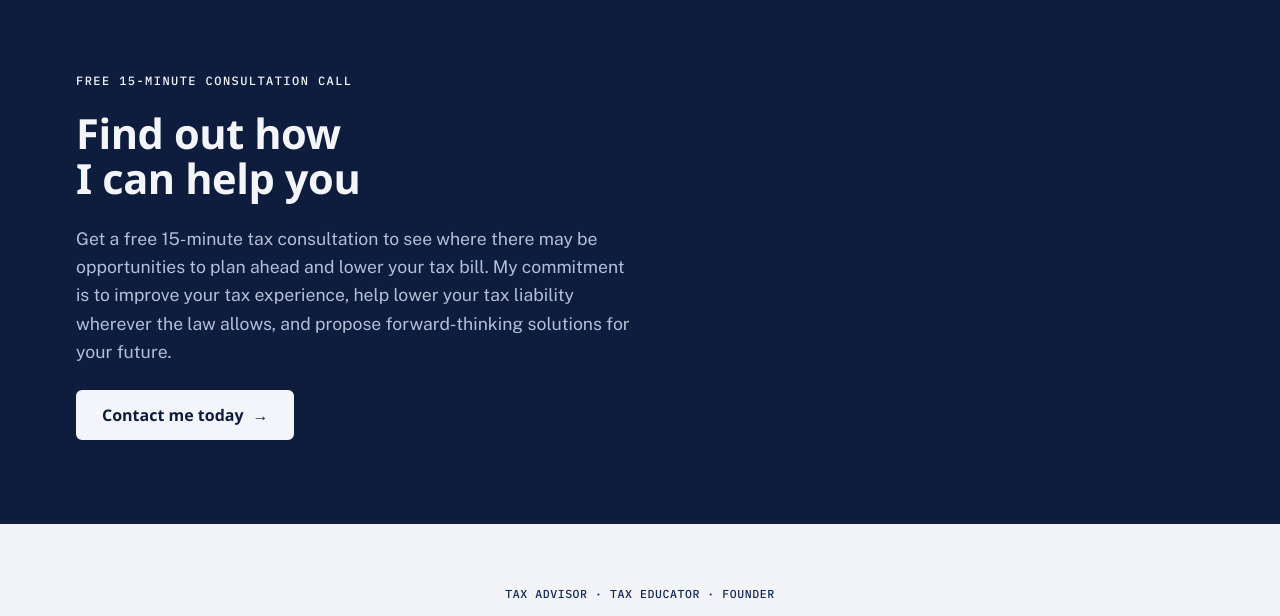
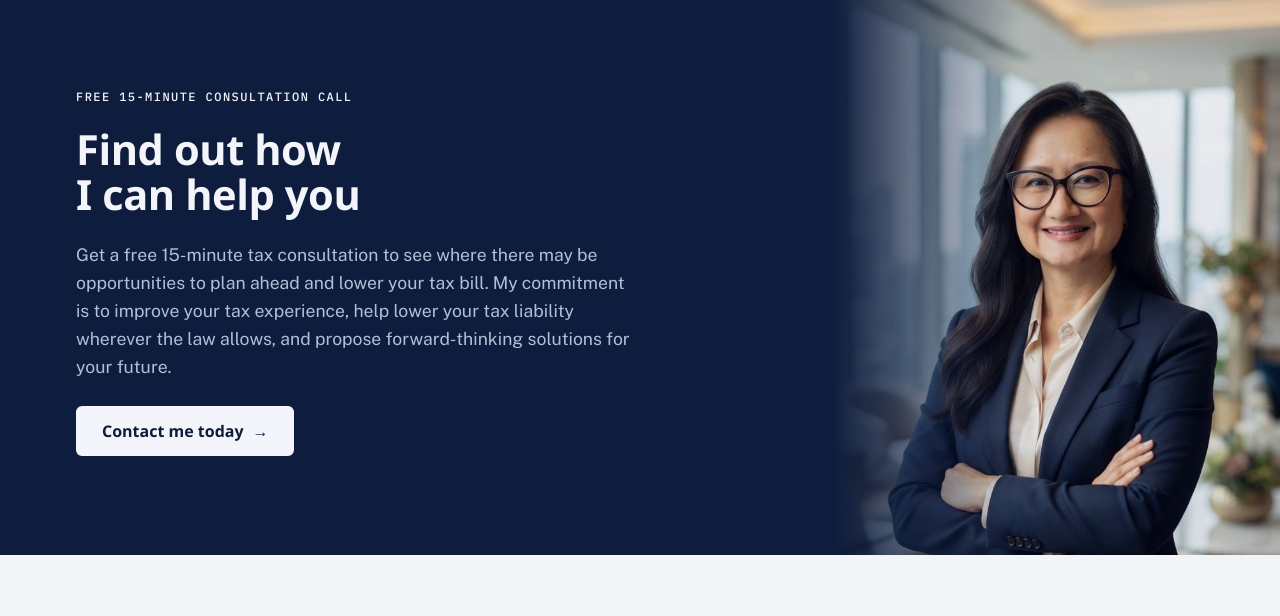
Before and after one commit to aitechphyre/the-tax-files-advisory, a plain HTML site: page page.html in a window 1280 px wide. Shown: the part 109-725 px from the top of the page. Drawn offline with nearby package versions, Linux system fonts and the light colour scheme; a web font is replaced by a local one.

Commit message:
Fix home banner photo size on wide screens
Co-Authored-By: Claude Sonnet 5.5 <noreply@anthropic.com>
Claude-Session: https://claude.ai/code/session_019eS2Gt2z94qfohzt4BmGTu

```diff
--- a/page.html
+++ b/page.html
@@ -123,6 +123,12 @@ section.block{padding-block:80px}
 .banner{position:relative;color:var(--on-band);background:var(--band)}
 .banner img.bg{position:absolute;inset:0;width:100%;height:100%;object-fit:cover;opacity:.28}
 .banner .wrap{position:relative;display:grid;gap:24px;justify-items:start;padding-block:84px;max-width:1160px}
+.banner{overflow:hidden}
+.banner .bn-grid{display:block;position:static}
+.banner .bn-txt{display:grid;gap:24px;justify-items:start;max-width:min(600px,54%)}
+.banner .bn-ph{position:absolute;right:0;top:0;height:100%;width:min(46%,447px);object-fit:cover;object-position:50% 14%;display:block;opacity:.92;-webkit-mask-image:linear-gradient(to right,transparent 0,#000 42%);mask-image:linear-gradient(to right,transparent 0,#000 42%)}
+@media(min-width:861px){.banner{min-height:564px;display:flex;align-items:center}.banner .bn-grid{width:100%}}
+@media(max-width:860px){.banner .bn-txt{max-width:none}.banner .bn-ph{position:relative;width:100%;height:240px;margin-top:28px;object-position:50% 14%;-webkit-mask-image:linear-gradient(to top,transparent 0,#000 45%);mask-image:linear-gradient(to top,transparent 0,#000 45%)}.banner .bn-grid{padding-bottom:0}.banner{padding-bottom:0}}
 .banner h2{max-width:20ch}
 .banner p{color:var(--band-muted);max-width:52ch;font-size:1.1rem}
 
@@ -305,11 +311,14 @@ footer a{text-decoration:none}
 
 <main>
 <section class="banner" aria-label="Contact">
-  <div class="wrap">
+  <div class="wrap bn-grid">
+    <div class="bn-txt">
     <span class="eyebrow" style="color:var(--on-band)">Free 15-minute consultation call</span>
     <h2>Find out how I can help you</h2>
     <p>Get a free 15-minute tax consultation to see where there may be opportunities to plan ahead and lower your tax bill. My commitment is to improve your tax experience, help lower your tax liability wherever the law allows, and propose forward-thinking solutions for your future.</p>
     <button class="btn light" type="button" data-open data-kind="call" data-topic="General consultation">Contact me today <span aria-hidden="true">&rarr;</span></button>
+    </div>
+    <img class="bn-ph" src="banner-photo.jpg" alt="A tax advisor in a navy blazer" width="700" height="1254" loading="lazy">
   </div>
 </section>
 
```
Also changed, not shown: index.html (+2 -1 lines).
